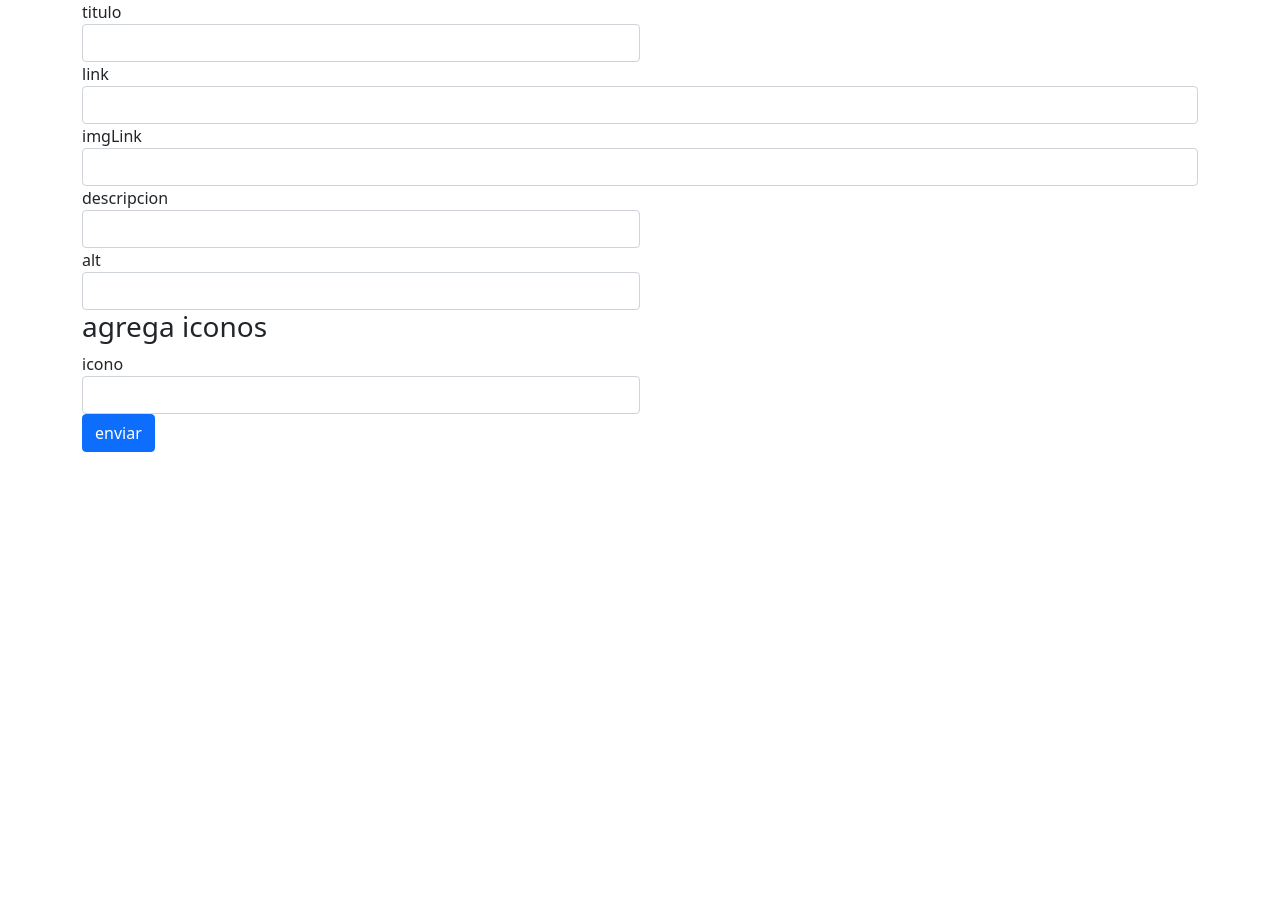
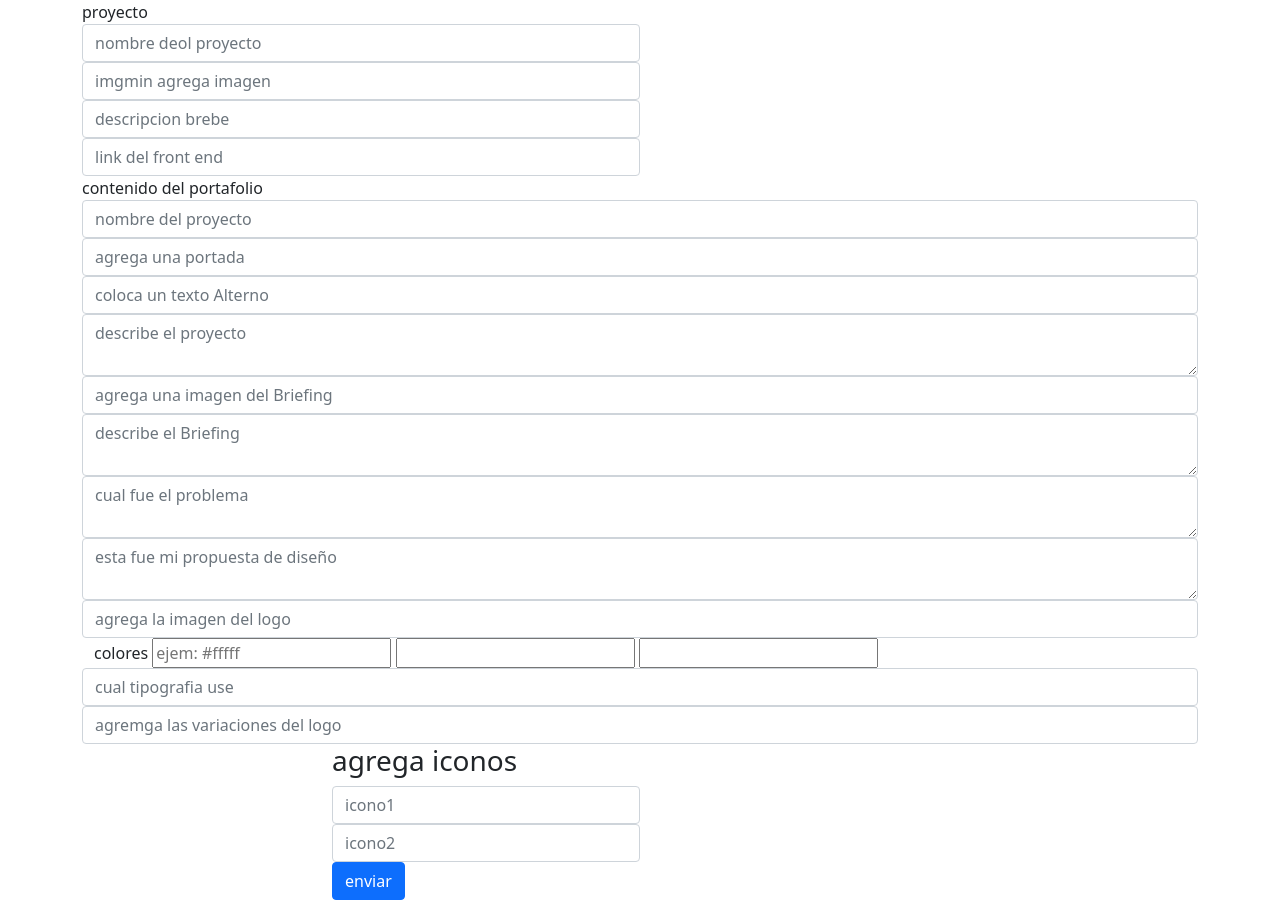
Before and after one commit to fotograviDeveloper/fotogravi_API, a website: page public/addForm.html in a window 1280 px wide. Before the commit the page ends 800 px from the top, so only its background shows below. Drawn offline with nearby package versions, Linux system fonts and the light colour scheme.

Commit message:
nuevas rutas y Database funcionando- add portafolios = 2

```diff
--- a/config/email.send.js
+++ b/config/email.send.js
@@ -17,6 +17,7 @@ const transporter = nodemailer.createTransport({
 
     transporter.verify().then(()=>{
     console.log('ready dor send emai     ' +  dataAuth.username);
+
     })
 
 
--- a/database/database.js
+++ b/database/database.js
@@ -20,7 +20,7 @@ pool.getConnection((err, conection) => {
     }
 
     if (conection) conection.release();
-    console.log("DB is connected hellow modafaka");
+    console.log("DB is connected");
     return;
 });
 //promisify pool querys
--- a/database/portafolios.json
+++ b/database/portafolios.json
@@ -4,7 +4,7 @@
         "imgmin": "https://firebasestorage.googleapis.com/v0/b/base-f3347.appspot.com/o/miniaturas%20del%20portafolio%2FAsset%201.png?alt=media&token=fa73152c-3084-47bd-92dc-12bf00b27940",
         "desc": "proyecto2",
         "link": "fotogravi",
-        "li0nk": "fotogravi",
+
         "contenido": [
             {
                 "nombreDProyecto": "",
--- a/public/addForm.html
+++ b/public/addForm.html
@@ -1,52 +1,182 @@
 <!DOCTYPE html>
 <html lang="en">
-
   <head>
-    <meta charset="UTF-8">
-    <meta http-equiv="X-UA-Compatible" content="IE=edge">
-    <meta name="viewport" content="width=device-width, initial-scale=1.0">
+    <meta charset="UTF-8" />
+    <meta http-equiv="X-UA-Compatible" content="IE=edge" />
+    <meta name="viewport" content="width=device-width, initial-scale=1.0" />
     <title>add portafolio</title>
-    <link href="https://cdn.jsdelivr.net/npm/bootstrap@5.0.2/dist/css/bootstrap.min.css" rel="stylesheet"
-        integrity="sha384-EVSTQN3/azprG1Anm3QDgpJLIm9Nao0Yz1ztcQTwFspd3yD65VohhpuuCOmLASjC" crossorigin="anonymous">
+    <link
+      href="https://cdn.jsdelivr.net/npm/bootstrap@5.0.2/dist/css/bootstrap.min.css"
+      rel="stylesheet"
+      integrity="sha384-EVSTQN3/azprG1Anm3QDgpJLIm9Nao0Yz1ztcQTwFspd3yD65VohhpuuCOmLASjC"
+      crossorigin="anonymous"
+    />
   </head>
 
-<body><div class="container">
+  <body>
+    <div class="container">
       <form method="POST">
+        <div class="form-group col-md-6">
+          <label for="inputAddress">proyecto</label>
+          <input
+            type="text"
+            class="form-control"
+            id="titulo"
+            placeholder="nombre deol proyecto"
+            name="proyecto"
+          />
+          <input
+            type="text"
+            class="form-control"
+            id="imgmin"
+            placeholder="imgmin agrega imagen"
+            name="imgmin"
+          />
+          <input
+            type="text"
+            class="form-control"
+            id="desc"
+            placeholder="descripcion brebe"
+            name="desc"
+          />
+          <input
+            type="text"
+            class="form-control"
+            id="link"
+            placeholder="link del front end"
+            name="link"
+          />
+        </div>
 
-        <div class="form-group col-md-6">
-            <label for="inputAddress">titulo</label>
-            <input type="text" class="form-control" id="titulo"  name="titulo">
+        <!--contenido -->
+        <div class="form-group">
+          <label for="inputAddress2">contenido del portafolio</label>
+          <input
+            type="text"
+            class="form-control"
+            id="nombre"
+            placeholder="nombre del proyecto"
+            name="nombreDProyecto"
+          />
+          <input
+            type="text"
+            class="form-control"
+            id="imgPortada"
+            placeholder="agrega una portada"
+            name="imgPortada"
+          />
+          <input
+            type="text"
+            class="form-control"
+            id="textALT"
+            placeholder="coloca un texto Alterno"
+            name="textoALT"
+          />
+          <textarea
+            type="text"
+            class="form-control"
+            id="descripcionDProyecto"
+            placeholder="describe el proyecto"
+            name="descripcionProyecto"
+          ></textarea>
+          <input
+          type="text"
+          class="form-control"
+          id="imgBriefing"
+          placeholder="agrega una imagen del Briefing"
+          name="imgBriefing"
+        />
+        <textarea
+            type="text"
+            class="form-control"
+            id="Briefing"
+            placeholder="describe el Briefing"
+            name="briefTXT"
+          ></textarea>
+          <textarea
+          type="text"
+          class="form-control"
+          id="descripcionDproblema"
+          placeholder="cual fue el problema"
+          name="problema"
+
+        ></textarea>
+        <textarea
+            type="text"
+            class="form-control"
+            id="o"
+            placeholder="esta fue mi propuesta de diseño"
+            name="propuestaDiseño"
+          ></textarea>
+          <input
+        type="text"
+        class="form-control"
+        id="imgLogo"
+        placeholder="agrega la imagen del logo"
+        name="imgLogo"
+      />
+          <!--colores-->
+          <div class="container form-row">
+            <div class="form-group">
+                  <label for="inputCity">colores</label>
+              <input
+                type="text"
+                placeholder="ejem: #fffff"
+                class="form"
+                id="color1"
+                name="color1"
+              />
+              <input
+              type="text"
+              class="form"
+              id="color2"
+              name="color2"
+            />
+            <input
+            type="text"
+            class="form"
+            id="color3"
+            name="color3"
+          />
             </div>
-        <div class="form-group">
-            <label for="inputAddress2">link</label>
-            <input type="text" class="form-control" id="link" name="link" >
           </div>
-        <div class="form-row">
-            <div class="form-group ">
-                <label for="inputCity">imgLink</label>
-                <input type="text" class="form-control" id="imgLink" name="imgLink">
         </div>
 
 
+          <input
+            type="text"
+            class="form-control"
+            id="descripcion"
+            name="tipografia"
+            placeholder="cual tipografia use"
+          />
+
+          <input
+            type="text"
+            class="form-control"
+            id="descripcion"
+            name="imgVarLogo"
+            placeholder="agremga las variaciones del logo"
+          />
+
+
         </div>
-        <div class="form-group col-md-6">
-            <label for="inputPassword4">descripcion</label>
-            <input type="text" class="form-control" id="descripcion" name="descripcion" >
-        </div>
-        <div class="form-group col-md-6">
-            <label for="inputPassword4">alt</label>
-            <input type="text" class="form-control" id="alt" name="alt" >
-        </div>
+        <div class="container form-group col-md-6">
+
         <h3>agrega iconos</h3>
         <div class="form-group col-md-6">
-            <label for="inputPassword4">icono</label>
-            <input type="text" class="form-control" id="alt" name="alt" >
+
+          <input type="text" class="form-control" placeholder="icono1" id="alt" name="icono1" />
+          <input type="text" class="form-control" placeholder="icono2" id="alt" name="icono2" />
+
         </div>
         <button type="submit" class="btn btn-primary">enviar</button>
-    </form></div>
-    <script src="https://cdn.jsdelivr.net/npm/bootstrap@5.0.2/dist/js/bootstrap.bundle.min.js"
+      </form>
+    </div>
+    <script
+      src="https://cdn.jsdelivr.net/npm/bootstrap@5.0.2/dist/js/bootstrap.bundle.min.js"
       integrity="sha384-MrcW6ZMFYlzcLA8Nl+NtUVF0sA7MsXsP1UyJoMp4YLEuNSfAP+JcXn/tWtIaxVXM"
-        crossorigin="anonymous"></script>
+      crossorigin="anonymous"
+    ></script>
   </body>
-
 </html>
--- a/routes/TrabajosPortafolio.js
+++ b/routes/TrabajosPortafolio.js
@@ -3,9 +3,9 @@
 
 const { Router } = require("express");
 const router = Router();
+const pool = require("../database/database");
 
-
-router.get("/portafolios/trabajos", function(req, res){
+router.get("/portafolios/trabajos", async function(req, res){
     res.send("holis")
 })
 
```
Also changed, not shown: public/index.html (+21 -1 lines), routes/email.js (+33 -5 lines), routes/index.js (+8 -2 lines), routes/porfolio.design.js (+19 -4 lines). Lines whose indentation alone changed are shown as unchanged.
